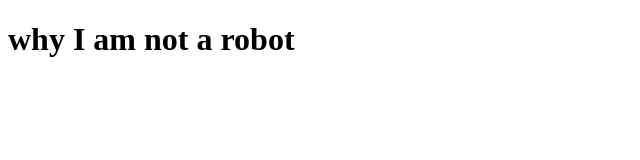
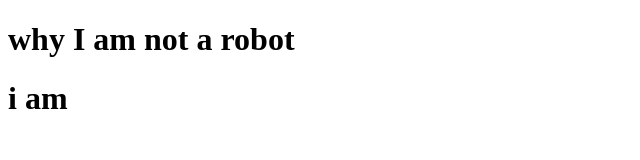
Before and after one commit to Catboss421/first-webpage, a plain HTML site: page index.html in a window 1280 px wide. Shown: the whole page, without its empty margins (0-640 px from the left). Drawn offline with Linux system fonts and the light colour scheme.

Commit message:
Update index.html

```diff
--- a/index.html
+++ b/index.html
@@ -5,6 +5,7 @@
   </head>
   <body>
     <h1> why I am not a robot</h1>
+    <h1>i am</h1>
     <script>
       // javascript here
     </script>
```
